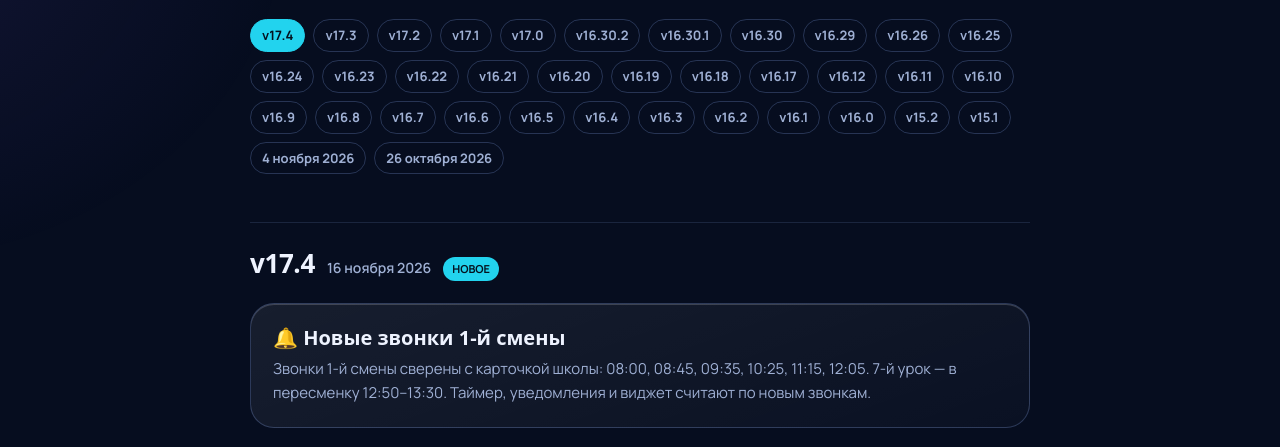
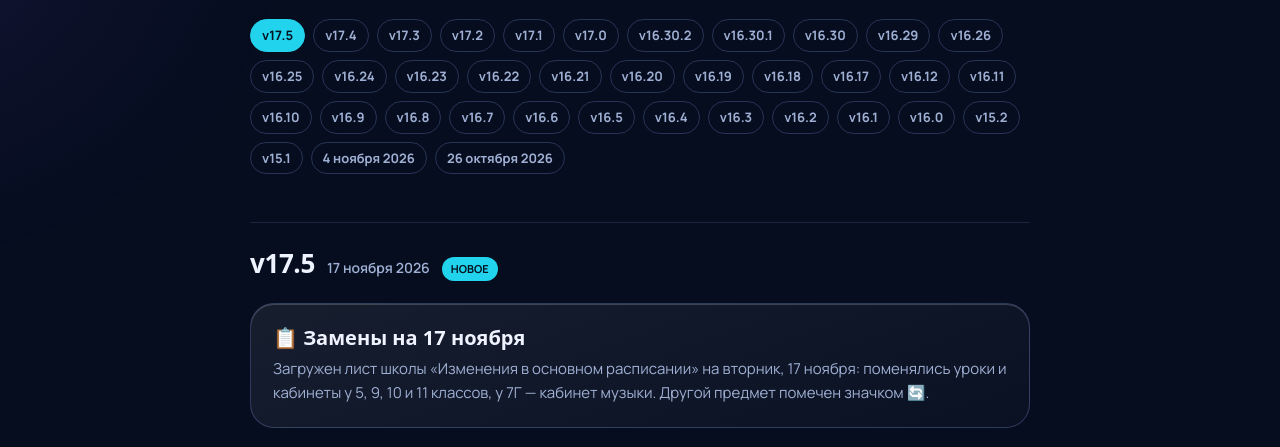
Before and after one commit to kafeevbogdan347-ui/asosh-timer-site, a plain HTML site: page updates/index.html in a window 1280 px wide. Shown: the part 321-768 px from the top of the page. Drawn offline with Linux system fonts and the light colour scheme; a web font is replaced by a local one.

Commit message:
Обновления: v17.5
Co-Authored-By: Claude Sonnet 5.5 <noreply@anthropic.com>
Claude-Session: https://claude.ai/code/session_01AqTnUSFQELoASavh24haQy

```diff
--- a/updates/index.html
+++ b/updates/index.html
@@ -65,7 +65,7 @@
       </a>
       <nav class="nav-links" aria-label="Разделы">
         <a href="../#features">Возможности</a>
-        <a href="#v17-4">Последнее</a>
+        <a href="#v17-5">Последнее</a>
         <a href="#history">История</a>
       </nav>
       <a class="btn btn-small" href="../#download">Установить</a>
@@ -77,10 +77,18 @@
       <div class="upd-hero">
         <h1>Обновления</h1>
         <p>Что нового в АСОШ Таймер — подробно о каждой версии: новые функции и все исправленные баги. В приложении это окно «Что нового» с кнопкой «Подробнее».</p>
-        <nav class="toc" aria-label="Версии"><a href="#v17-4">v17.4</a><a href="#v17-3">v17.3</a><a href="#v17-2">v17.2</a><a href="#v17-1">v17.1</a><a href="#v17-0">v17.0</a><a href="#v16-30.2">v16.30.2</a><a href="#v16-30.1">v16.30.1</a><a href="#v16-30">v16.30</a><a href="#v16-29">v16.29</a><a href="#v16-26">v16.26</a><a href="#v16-25">v16.25</a><a href="#v16-24">v16.24</a><a href="#v16-23">v16.23</a><a href="#v16-22">v16.22</a><a href="#v16-21">v16.21</a><a href="#v16-20">v16.20</a><a href="#v16-19">v16.19</a><a href="#v16-18">v16.18</a><a href="#v16-17">v16.17</a><a href="#v16-12">v16.12</a><a href="#v16-11">v16.11</a><a href="#v16-10">v16.10</a><a href="#v16-9">v16.9</a><a href="#v16-8">v16.8</a><a href="#v16-7">v16.7</a><a href="#v16-6">v16.6</a><a href="#v16-5">v16.5</a><a href="#v16-4">v16.4</a><a href="#v16-3">v16.3</a><a href="#v16-2">v16.2</a><a href="#v16-1">v16.1</a><a href="#v16-0">v16.0</a><a href="#v15-2">v15.2</a><a href="#v15-1">v15.1</a><a href="#4-ноября-2026">4 ноября 2026</a><a href="#26-октября-2026">26 октября 2026</a></nav>
+        <nav class="toc" aria-label="Версии"><a href="#v17-5">v17.5</a><a href="#v17-4">v17.4</a><a href="#v17-3">v17.3</a><a href="#v17-2">v17.2</a><a href="#v17-1">v17.1</a><a href="#v17-0">v17.0</a><a href="#v16-30.2">v16.30.2</a><a href="#v16-30.1">v16.30.1</a><a href="#v16-30">v16.30</a><a href="#v16-29">v16.29</a><a href="#v16-26">v16.26</a><a href="#v16-25">v16.25</a><a href="#v16-24">v16.24</a><a href="#v16-23">v16.23</a><a href="#v16-22">v16.22</a><a href="#v16-21">v16.21</a><a href="#v16-20">v16.20</a><a href="#v16-19">v16.19</a><a href="#v16-18">v16.18</a><a href="#v16-17">v16.17</a><a href="#v16-12">v16.12</a><a href="#v16-11">v16.11</a><a href="#v16-10">v16.10</a><a href="#v16-9">v16.9</a><a href="#v16-8">v16.8</a><a href="#v16-7">v16.7</a><a href="#v16-6">v16.6</a><a href="#v16-5">v16.5</a><a href="#v16-4">v16.4</a><a href="#v16-3">v16.3</a><a href="#v16-2">v16.2</a><a href="#v16-1">v16.1</a><a href="#v16-0">v16.0</a><a href="#v15-2">v15.2</a><a href="#v15-1">v15.1</a><a href="#4-ноября-2026">4 ноября 2026</a><a href="#26-октября-2026">26 октября 2026</a></nav>
       </div>
-<section class="rel" id="v17-4">
-        <div class="rel-head"><h2>v17.4</h2><span class="date">16 ноября 2026</span><span class="badge">НОВОЕ</span></div>
+<section class="rel" id="v17-5">
+        <div class="rel-head"><h2>v17.5</h2><span class="date">17 ноября 2026</span><span class="badge">НОВОЕ</span></div>
+        <div class="feature">
+          <h3>📋 Замены на 17 ноября</h3>
+          <p>Загружен лист школы «Изменения в основном расписании» на вторник, 17 ноября: поменялись уроки и кабинеты у 5, 9, 10 и 11 классов, у 7Г — кабинет музыки. Другой предмет помечен значком 🔄.</p>
+        </div>
+      </section>
+
+      <section class="rel" id="v17-4">
+        <div class="rel-head"><h2>v17.4</h2><span class="date">16 ноября 2026</span></div>
         <div class="feature">
           <h3>🔔 Новые звонки 1-й смены</h3>
           <p>Звонки 1-й смены сверены с карточкой школы: 08:00, 08:45, 09:35, 10:25, 11:15, 12:05. 7-й урок — в пересменку 12:50–13:30. Таймер, уведомления и виджет считают по новым звонкам.</p>
```
